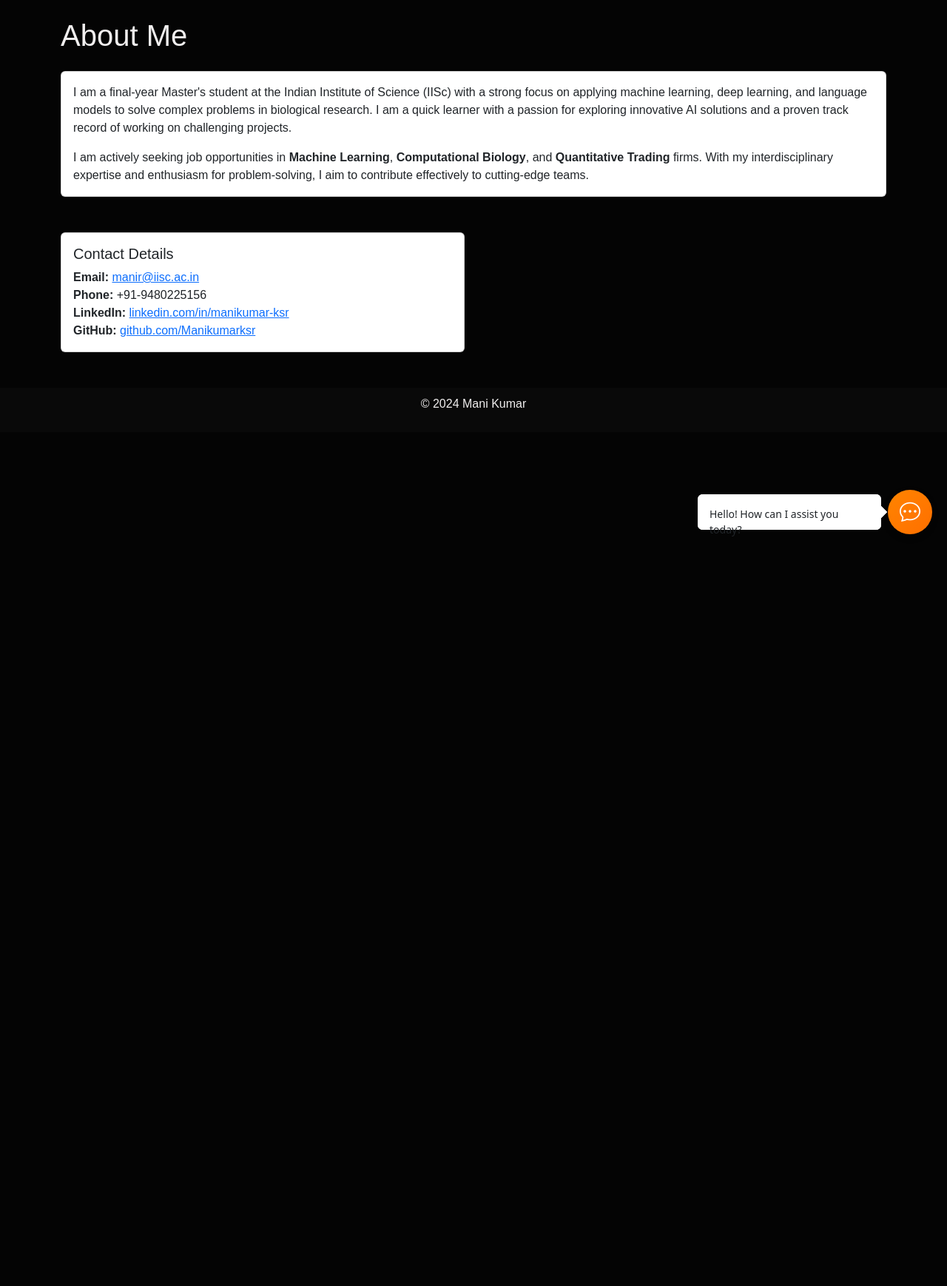
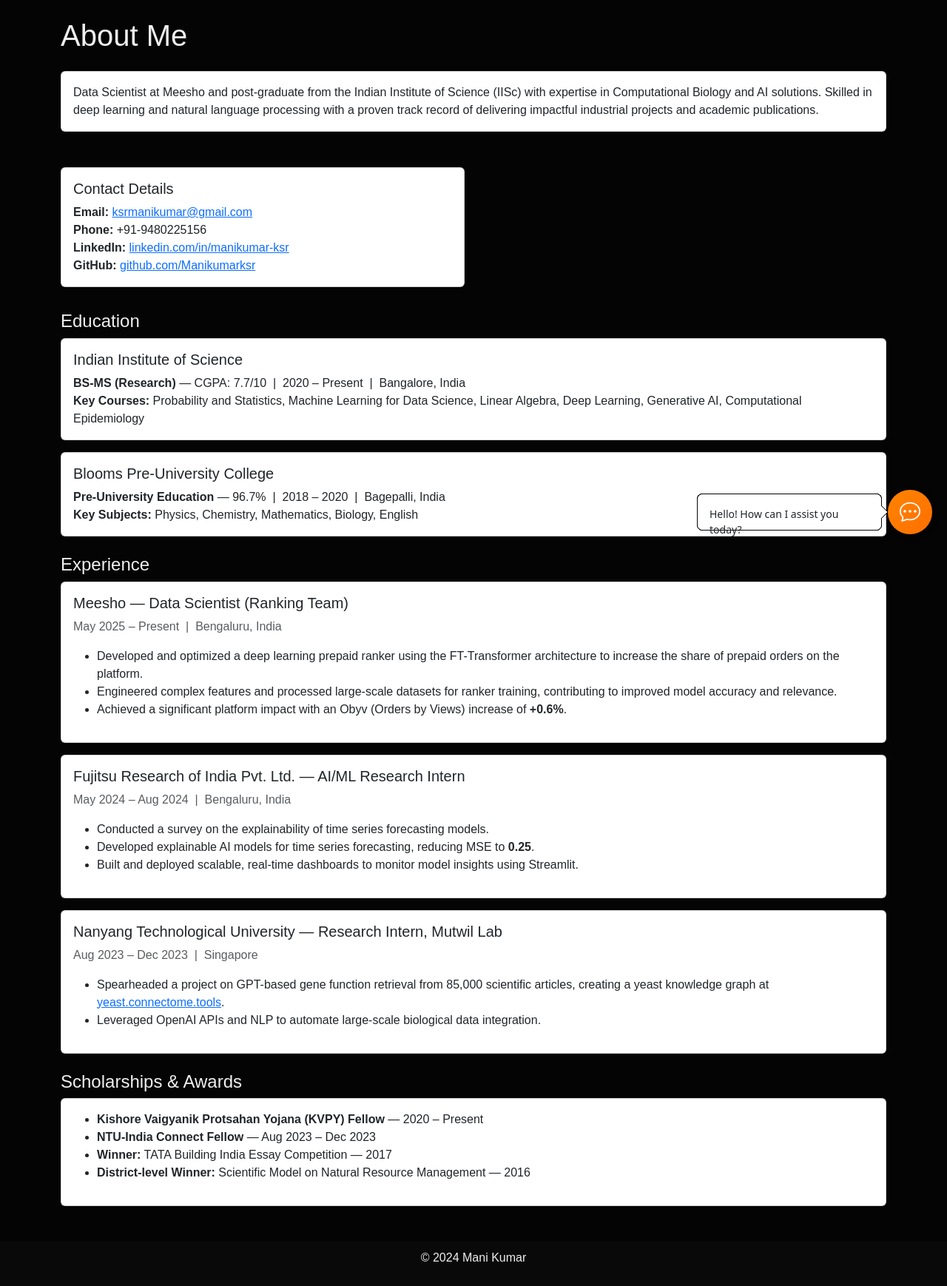
Before and after one commit to Manikumarksr/Manikumarksr, a Flask app: page /about in a window 1280 px wide. Shown: the part 58-1796 px from the top of the page at 74% size. Before the commit the page ends 783 px from the top, so only its background shows below. Run offline with Flask 3, Linux system fonts and the light colour scheme.

Commit message:
updated the templates

```diff
--- a/templates/about.html
+++ b/templates/about.html
@@ -8,10 +8,7 @@
         <div class="card mb-4">
             <div class="card-body">
                 <p class="card-text">
-                    I am a final-year Master's student at the Indian Institute of Science (IISc) with a strong focus on applying machine learning, deep learning, and language models to solve complex problems in biological research. I am a quick learner with a passion for exploring innovative AI solutions and a proven track record of working on challenging projects.
-                </p>
-                <p class="card-text">
-                    I am actively seeking job opportunities in <strong>Machine Learning</strong>, <strong>Computational Biology</strong>, and <strong>Quantitative Trading</strong> firms. With my interdisciplinary expertise and enthusiasm for problem-solving, I aim to contribute effectively to cutting-edge teams.
+                    Data Scientist at Meesho and post-graduate from the Indian Institute of Science (IISc) with expertise in Computational Biology and AI solutions. Skilled in deep learning and natural language processing with a proven track record of delivering impactful industrial projects and academic publications.
                 </p>
             </div>
         </div>
@@ -25,7 +22,7 @@
             <div class="card-body">
                 <h5 class="card-title">Contact Details</h5>
                 <p class="card-text">
-                    <strong>Email:</strong> <a href="mailto:manir@iisc.ac.in">manir@iisc.ac.in</a><br>
+                    <strong>Email:</strong> <a href="mailto:ksrmanikumar@gmail.com">ksrmanikumar@gmail.com</a><br>
                     <strong>Phone:</strong> +91-9480225156<br>
                     <strong>LinkedIn:</strong> <a href="https://www.linkedin.com/in/manikumar-ksr/" target="_blank">linkedin.com/in/manikumar-ksr</a><br>
                     <strong>GitHub:</strong> <a href="https://github.com/Manikumarksr" target="_blank">github.com/Manikumarksr</a>
@@ -34,4 +31,97 @@
         </div>
     </div>
 </div>
+
+<!-- Education Section -->
+<div class="row mt-2">
+    <div class="col-md-12">
+        <h4>Education</h4>
+    </div>
+    <div class="col-md-12">
+        <div class="card mb-3">
+            <div class="card-body">
+                <h5 class="card-title">Indian Institute of Science</h5>
+                <p class="card-text">
+                    <strong>BS-MS (Research)</strong> &mdash; CGPA: 7.7/10 &nbsp;|&nbsp; 2020 &ndash; Present &nbsp;|&nbsp; Bangalore, India<br>
+                    <strong>Key Courses:</strong> Probability and Statistics, Machine Learning for Data Science, Linear Algebra, Deep Learning, Generative AI, Computational Epidemiology
+                </p>
+            </div>
+        </div>
+    </div>
+    <div class="col-md-12">
+        <div class="card mb-3">
+            <div class="card-body">
+                <h5 class="card-title">Blooms Pre-University College</h5>
+                <p class="card-text">
+                    <strong>Pre-University Education</strong> &mdash; 96.7% &nbsp;|&nbsp; 2018 &ndash; 2020 &nbsp;|&nbsp; Bagepalli, India<br>
+                    <strong>Key Subjects:</strong> Physics, Chemistry, Mathematics, Biology, English
+                </p>
+            </div>
+        </div>
+    </div>
+</div>
+
+<!-- Experience Section -->
+<div class="row mt-2">
+    <div class="col-md-12">
+        <h4>Experience</h4>
+    </div>
+    <div class="col-md-12">
+        <div class="card mb-3">
+            <div class="card-body">
+                <h5 class="card-title">Meesho &mdash; Data Scientist (Ranking Team)</h5>
+                <p class="card-text text-muted">May 2025 &ndash; Present &nbsp;|&nbsp; Bengaluru, India</p>
+                <ul>
+                    <li>Developed and optimized a deep learning prepaid ranker using the FT-Transformer architecture to increase the share of prepaid orders on the platform.</li>
+                    <li>Engineered complex features and processed large-scale datasets for ranker training, contributing to improved model accuracy and relevance.</li>
+                    <li>Achieved a significant platform impact with an Obyv (Orders by Views) increase of <strong>+0.6%</strong>.</li>
+                </ul>
+            </div>
+        </div>
+    </div>
+    <div class="col-md-12">
+        <div class="card mb-3">
+            <div class="card-body">
+                <h5 class="card-title">Fujitsu Research of India Pvt. Ltd. &mdash; AI/ML Research Intern</h5>
+                <p class="card-text text-muted">May 2024 &ndash; Aug 2024 &nbsp;|&nbsp; Bengaluru, India</p>
+                <ul>
+                    <li>Conducted a survey on the explainability of time series forecasting models.</li>
+                    <li>Developed explainable AI models for time series forecasting, reducing MSE to <strong>0.25</strong>.</li>
+                    <li>Built and deployed scalable, real-time dashboards to monitor model insights using Streamlit.</li>
+                </ul>
+            </div>
+        </div>
+    </div>
+    <div class="col-md-12">
+        <div class="card mb-3">
+            <div class="card-body">
+                <h5 class="card-title">Nanyang Technological University &mdash; Research Intern, Mutwil Lab</h5>
+                <p class="card-text text-muted">Aug 2023 &ndash; Dec 2023 &nbsp;|&nbsp; Singapore</p>
+                <ul>
+                    <li>Spearheaded a project on GPT-based gene function retrieval from 85,000 scientific articles, creating a yeast knowledge graph at <a href="https://yeast.connectome.tools/" target="_blank">yeast.connectome.tools</a>.</li>
+                    <li>Leveraged OpenAI APIs and NLP to automate large-scale biological data integration.</li>
+                </ul>
+            </div>
+        </div>
+    </div>
+</div>
+
+<!-- Scholarships & Awards Section -->
+<div class="row mt-2">
+    <div class="col-md-12">
+        <h4>Scholarships &amp; Awards</h4>
+    </div>
+    <div class="col-md-12">
+        <div class="card mb-4">
+            <div class="card-body">
+                <ul>
+                    <li><strong>Kishore Vaigyanik Protsahan Yojana (KVPY) Fellow</strong> &mdash; 2020 &ndash; Present</li>
+                    <li><strong>NTU-India Connect Fellow</strong> &mdash; Aug 2023 &ndash; Dec 2023</li>
+                    <li><strong>Winner:</strong> TATA Building India Essay Competition &mdash; 2017</li>
+                    <li><strong>District-level Winner:</strong> Scientific Model on Natural Resource Management &mdash; 2016</li>
+                </ul>
+            </div>
+        </div>
+    </div>
+</div>
 {% endblock %}
--- a/templates/home.html
+++ b/templates/home.html
@@ -6,7 +6,7 @@
         <div class="container text-center">
             <h1 class="hero-title">Hello!</h1>
             <h2 class="hero-subtitle">I'm <span class="highlight">Mani Kumar R</span></h2>
-            <p class="hero-description">Master’s Student at IISc | Computational Biology | AI and Machine Learning Enthusiast</p>
+            <p class="hero-description">Data Scientist at Meesho | IISc Alumni | Deep Learning & NLP Enthusiast</p>
             <div class="hero-buttons">
                 <a href="https://github.com/Manikumarksr" target="_blank" class="btn btn-highlight">GitHub</a>
                 <a href="/projects" class="btn btn-dark">My Works</a>
--- a/templates/publications.html
+++ b/templates/publications.html
@@ -10,10 +10,10 @@
                 <h5 class="card-title">Yeast Knowledge Graphs Database for Exploring Saccharomyces cerevisiae and Schizosaccharomyces pombe</h5>
                 <p class="card-text">
                     <strong>Authors:</strong> Mani R Kumar, Karthick Raja Arulprakasam, An-Nikol Kutevska, Marek Mutwil, Guillaume Thibault<br>
-                    <strong>DOI:</strong> <a href="https://www.biorxiv.org/content/10.1101/2024.12.04.626523v1" target="_blank">10.1101/2024.12.04.626523</a><br>
-                    <strong>Published:</strong> December 2024
+                    <strong>DOI:</strong> <a href="https://doi.org/10.1016/j.jmb.2025.169072" target="_blank">10.1016/j.jmb.2025.169072</a><br>
+                    <strong>Published:</strong> Journal of Molecular Biology, 2025
                 </p>
-                <a href="https://www.biorxiv.org/content/10.1101/2024.12.04.626523v1" target="_blank" class="btn btn-primary">
+                <a href="https://doi.org/10.1016/j.jmb.2025.169072" target="_blank" class="btn btn-primary">
                     View Publication
                 </a>
             </div>
```
Also changed, not shown: templates/projects.html (+15 -0 lines), templates/skills.html (+8 -8 lines), 2 other files.
